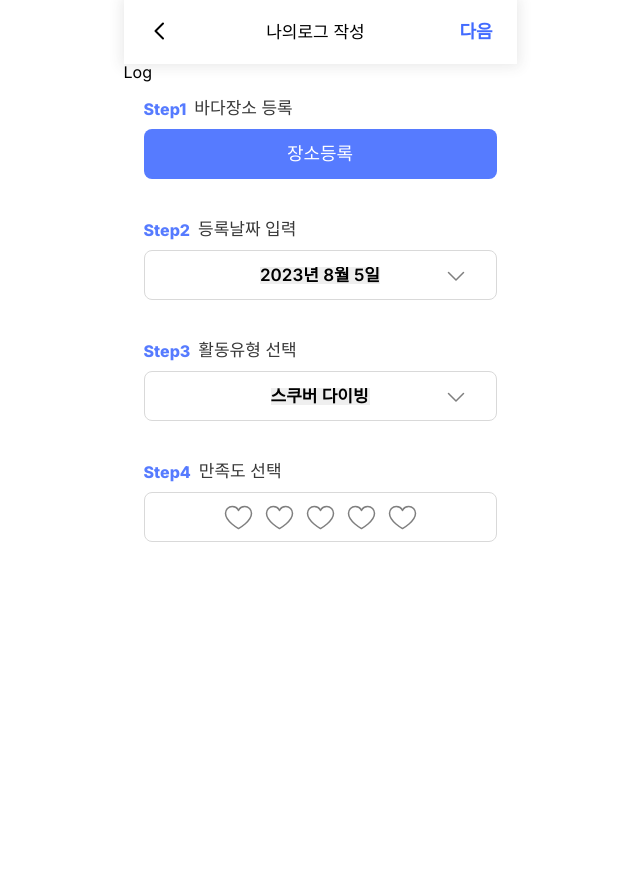
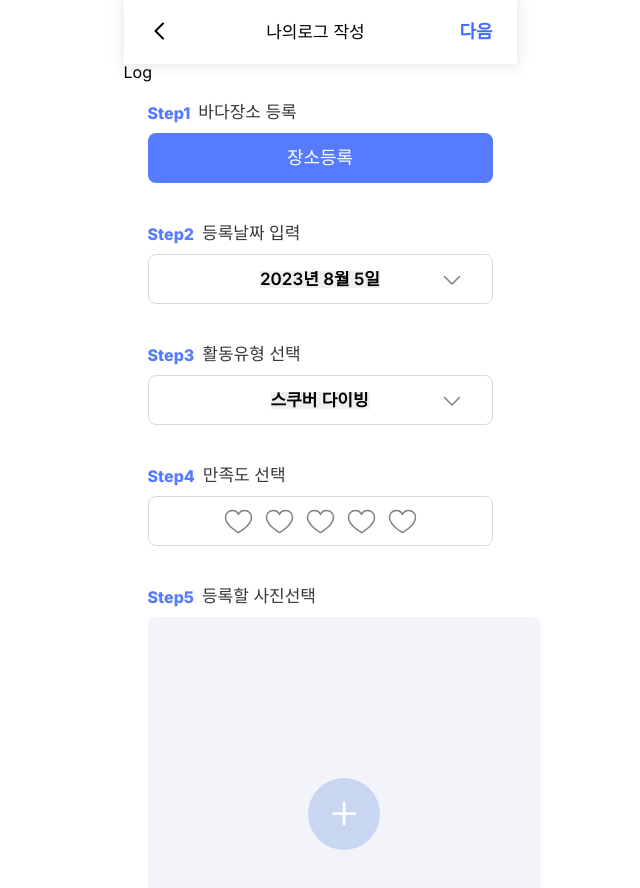
Before and after one commit to hondi-dive/new-fornt, a Next.js app: page /log in a window 1280 px wide. Shown: the top 888 px of the page, without its empty margins (320-960 px from the left). Before the commit the page ends 800 px from the top, so only its background shows below. Built offline with nearby package versions, Linux system fonts and the light colour scheme.

Commit message:
add: 이미지 업로더 추가

```diff
--- /dev/null
+++ b/src/app/log/ImageUploader.tsx
@@ -0,0 +1,77 @@
+'use client';
+import Plus from '@/assets/icons/plus.svg';
+import XIcon from '@/assets/icons/xIcon.svg';
+import Image from 'next/image';
+import { ChangeEvent, useRef, useState } from 'react';
+
+export default function ImageUploader() {
+  const size = window.screen.width - 48;
+  const fileInputRef = useRef<HTMLInputElement>(null);
+
+  const [image, setImage] = useState('');
+  const [imageForm, setImageForm] = useState<FormData>();
+
+  const handleClick = () => {
+    fileInputRef.current ? fileInputRef.current.click() : console.log('fileInput not created');
+  };
+
+  const handleImageReset = () => {
+    if (fileInputRef.current) {
+      fileInputRef.current.value = '';
+    }
+    setImage('');
+    setImageForm(undefined);
+  };
+
+  const handleUpload = async (e: ChangeEvent<HTMLInputElement>) => {
+    const fileList: null | FileList = e.target.files;
+    if (!fileList || !fileList[0]) return;
+
+    const file = fileList[0];
+    const reader = new FileReader();
+    reader.readAsDataURL(file);
+    reader.onload = (e) => {
+      if (reader.readyState === 2) {
+        setImage(e?.target?.result ? `${e.target.result}` : '');
+      }
+    };
+
+    const formData = new FormData();
+    formData.append('image', file);
+    setImageForm(formData);
+  };
+
+  return (
+    <div
+      style={{ height: `${size}px`, width: `${size}px` }}
+      className={`max-w-[393px] max-h-[393px] w-full h-full relative rounded-lg flex justify-center items-center bg-[#f3f4f9] overflow-hidden`}
+    >
+      <input
+        type="file"
+        name="image_url"
+        onChange={handleUpload}
+        ref={fileInputRef}
+        className="hidden"
+      />
+      {image ? (
+        <button
+          aria-label="image clear button"
+          className="w-[72px] h-[72px] rounded-full bg-[rgba(255,255,255,0.4)] absolute flex justify-center items-center z-50"
+          onClick={handleImageReset}
+        >
+          <XIcon />
+        </button>
+      ) : (
+        <button
+          aria-label="image add button"
+          className=" w-[72px] h-[72px] rounded-full bg-[#c9d6f2] absolute flex justify-center items-center"
+          onClick={handleClick}
+        >
+          <Plus />
+        </button>
+      )}
+
+      {image && <Image alt="upload image" src={image} fill={true} objectFit="cover" />}
+    </div>
+  );
+}
--- a/src/app/log/page.tsx
+++ b/src/app/log/page.tsx
@@ -1,4 +1,5 @@
 'use client';
+import ImageUploader from '@/app/log/ImageUploader';
 import Satisfaction from '@/app/log/Satisfaction';
 import StepContainer from '@/app/log/StepContainer';
 import Button from '@/components/common/Button';
@@ -21,7 +22,7 @@ export default function Log() {
         onNextClick={handleNextClick}
       />
       Log
-      <div className="p-5 flex flex-col gap-[42px]">
+      <div className=" p-6 flex flex-col gap-[42px]">
         <StepContainer step={1} title="바다장소 등록">
           <Button onClick={() => console.log('test')}>
             <span className=" text-lg text-white">장소등록</span>
@@ -45,6 +46,10 @@ export default function Log() {
         <StepContainer step={4} title="만족도 선택">
           <Satisfaction />
         </StepContainer>
+
+        <StepContainer step={5} title="등록할 사진선택">
+          <ImageUploader />
+        </StepContainer>
       </div>
     </div>
   );
--- a/src/components/common/Button.tsx
+++ b/src/components/common/Button.tsx
@@ -1,4 +1,4 @@
-import { ButtonHTMLAttributes, PropsWithChildren, Ref, forwardRef, useId } from 'react';
+import { ButtonHTMLAttributes, Ref, forwardRef, useId } from 'react';
 
 interface Props extends ButtonHTMLAttributes<HTMLButtonElement> {
   size?: 'medium' | 'small';
```
Also changed, not shown: src/assets/icons/plus.svg (added), src/assets/icons/xIcon.svg (added).
